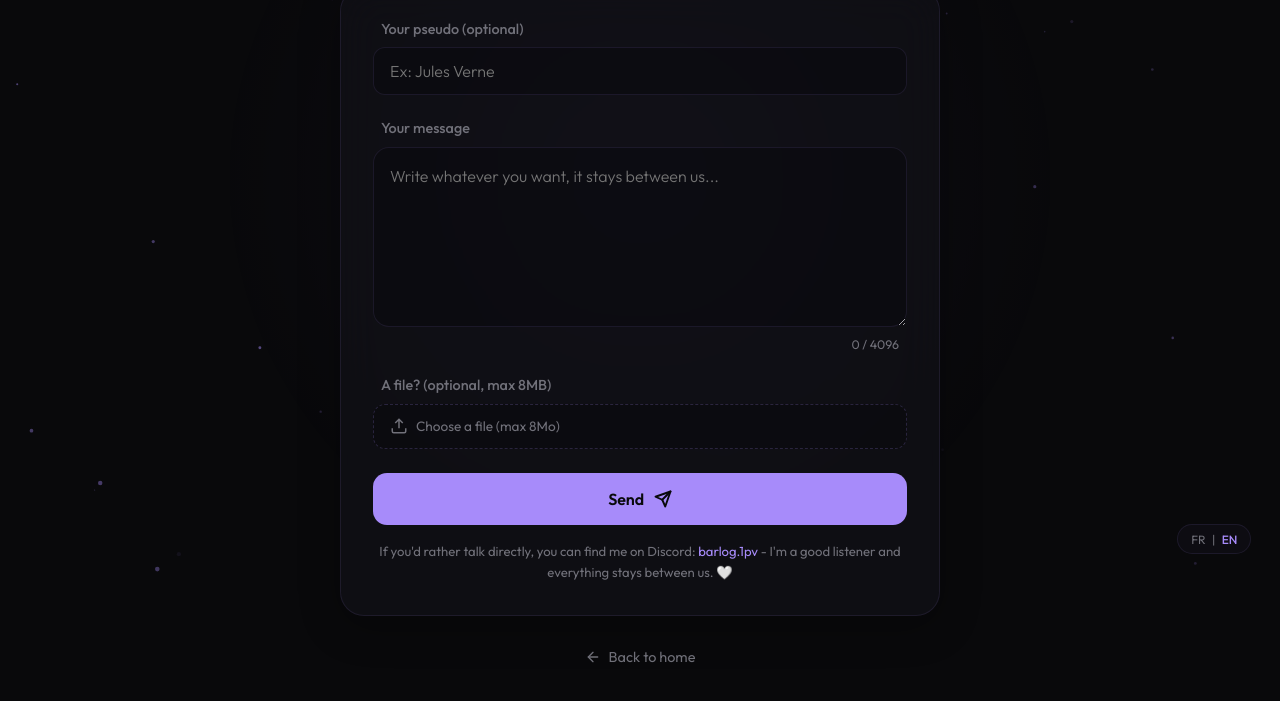
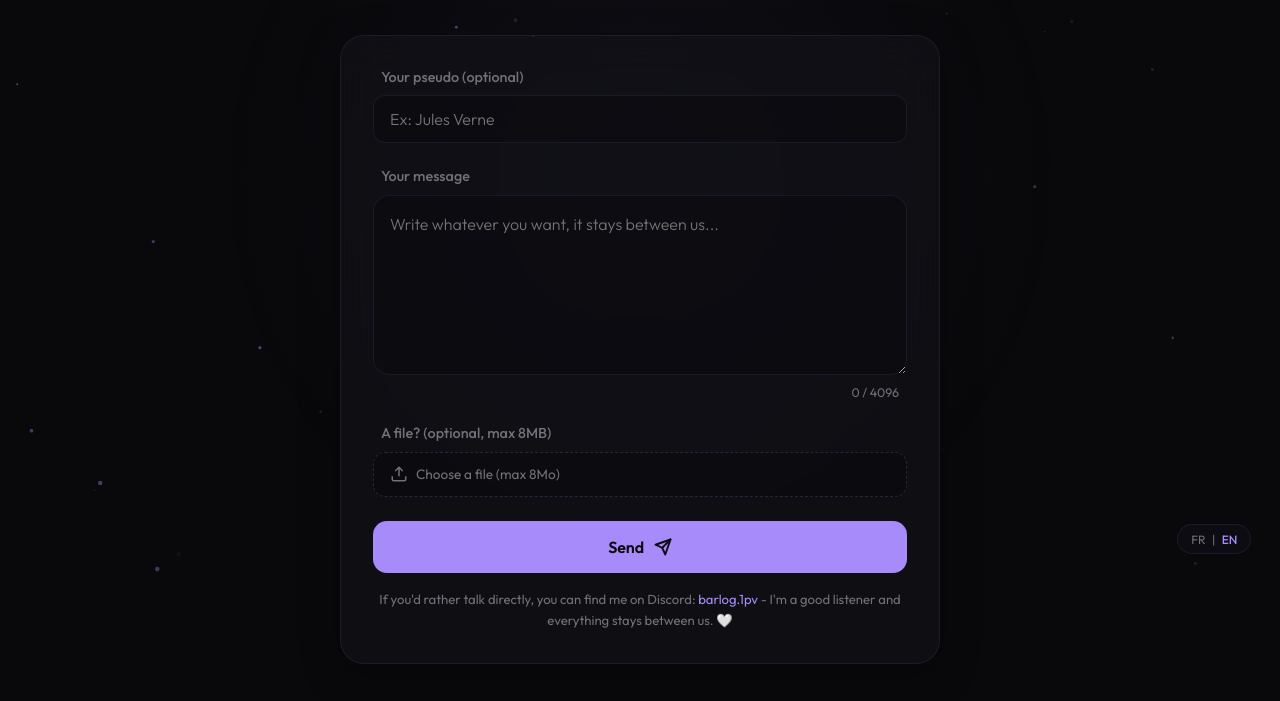
Before and after one commit to Barlog-1PV/barlog1pv-website, a website: page safe.html in a window 1280 px wide. Shown: the part 222-923 px from the top of the page. Drawn offline with Linux system fonts and the light colour scheme.

Commit message:
style: adjust padding and remove back link for improved layout

```diff
--- a/safe.html
+++ b/safe.html
@@ -47,7 +47,7 @@
             align-items: center;
             justify-content: center;
             min-height: 100vh;
-            padding: 2rem 1.5rem;
+            padding: 5rem 1.5rem 2rem;
             overflow-x: hidden;
             position: relative;
         }
@@ -314,22 +314,7 @@
             text-decoration: underline;
         }
 
-        .back-link {
-            display: inline-flex;
-            align-items: center;
-            gap: 0.5rem;
-            margin-top: 2rem;
-            color: var(--text-dim);
-            text-decoration: none;
-            font-size: 0.9rem;
-            transition: color 0.3s;
-        }
-
-        .back-link:hover {
-            color: var(--accent);
-        }
-
-        .status-msg {
+.status-msg {
             margin-top: 1rem;
             font-size: 0.9rem;
             padding: 0.8rem;
@@ -650,14 +635,7 @@
             </button>
         </div>
 
-        <a href="index.html" class="back-link">
-            <svg width="16" height="16" viewBox="0 0 24 24" fill="none" stroke="currentColor" stroke-width="2"
-                stroke-linecap="round" stroke-linejoin="round">
-                <line x1="19" y1="12" x2="5" y2="12"></line>
-                <polyline points="12 19 5 12 12 5"></polyline>
-            </svg>
-            <span id="backText">Retour à l'accueil</span>
-        </a>
+
     </div>
 
     <div class="lang-switch" id="langSwitch">
@@ -681,7 +659,7 @@
                 labelFile: 'Un fichier ? (optionnel, max 8Mo)',
                 fileText: 'Choisir un fichier',
                 btnText: 'Envoyer',
-                backText: 'Retour à l\'accueil',
+
                 sending: 'Envoi en cours...',
                 error: 'Une erreur est survenue lors de l\'envoi. Réessaie plus tard.',
                 fileTooBig: 'Le fichier est trop lourd (max 8Mo).',
@@ -704,7 +682,7 @@
                 labelFile: 'A file? (optional, max 8MB)',
                 fileText: 'Choose a file',
                 btnText: 'Send',
-                backText: 'Back to home',
+
                 sending: 'Sending...',
                 error: 'An error occurred while sending. Please try again later.',
                 fileTooBig: 'File is too large (max 8MB).',
@@ -729,7 +707,7 @@
             document.getElementById('labelMsg').textContent = l.labelMsg;
             document.getElementById('labelFile').textContent = l.labelFile;
             document.getElementById('btnText').textContent = l.btnText;
-            document.getElementById('backText').textContent = l.backText;
+
             document.getElementById('navHome').textContent = l.navHome;
             document.getElementById('navSafe').textContent = l.navSafe;
             document.getElementById('navGym').textContent = l.navGym;
```
